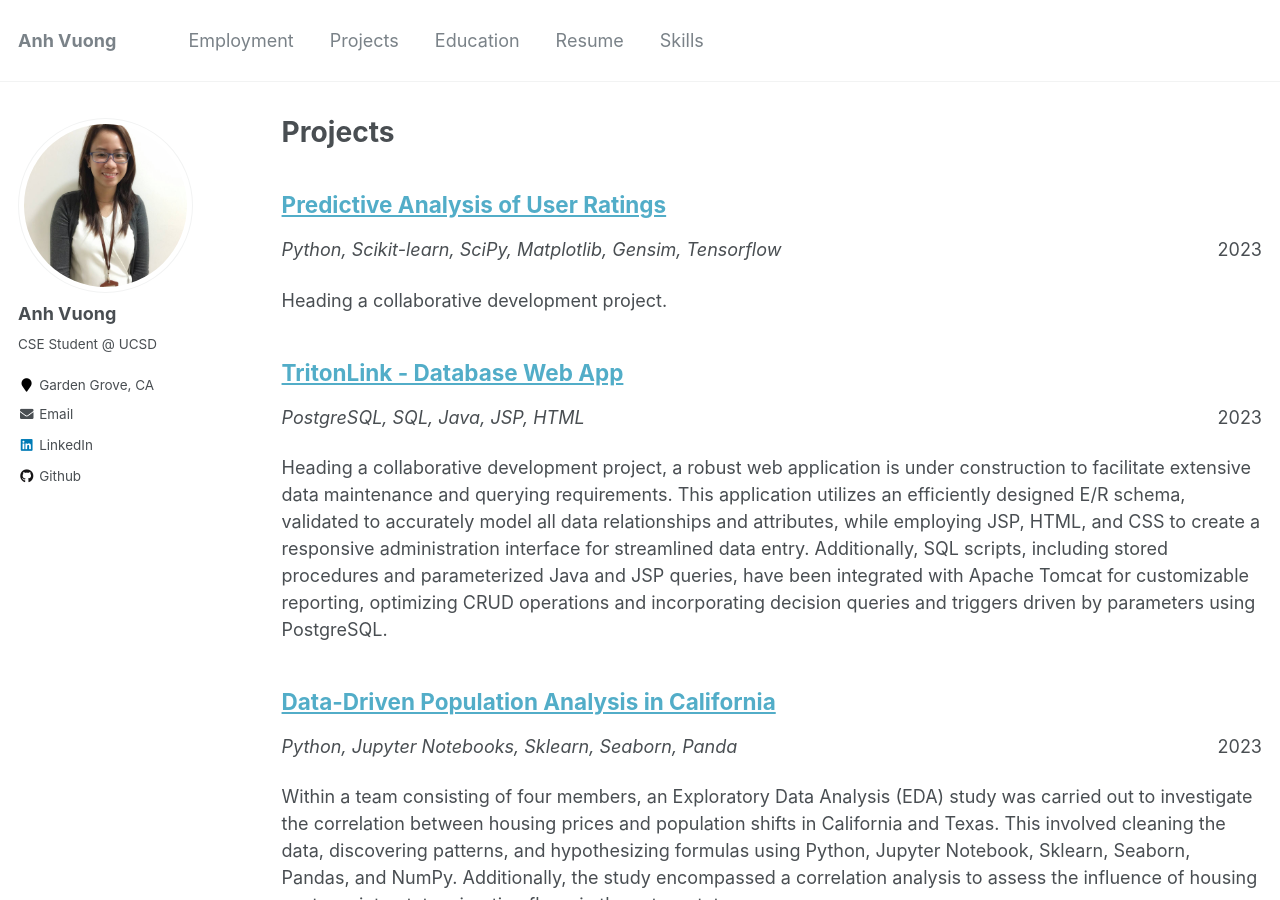
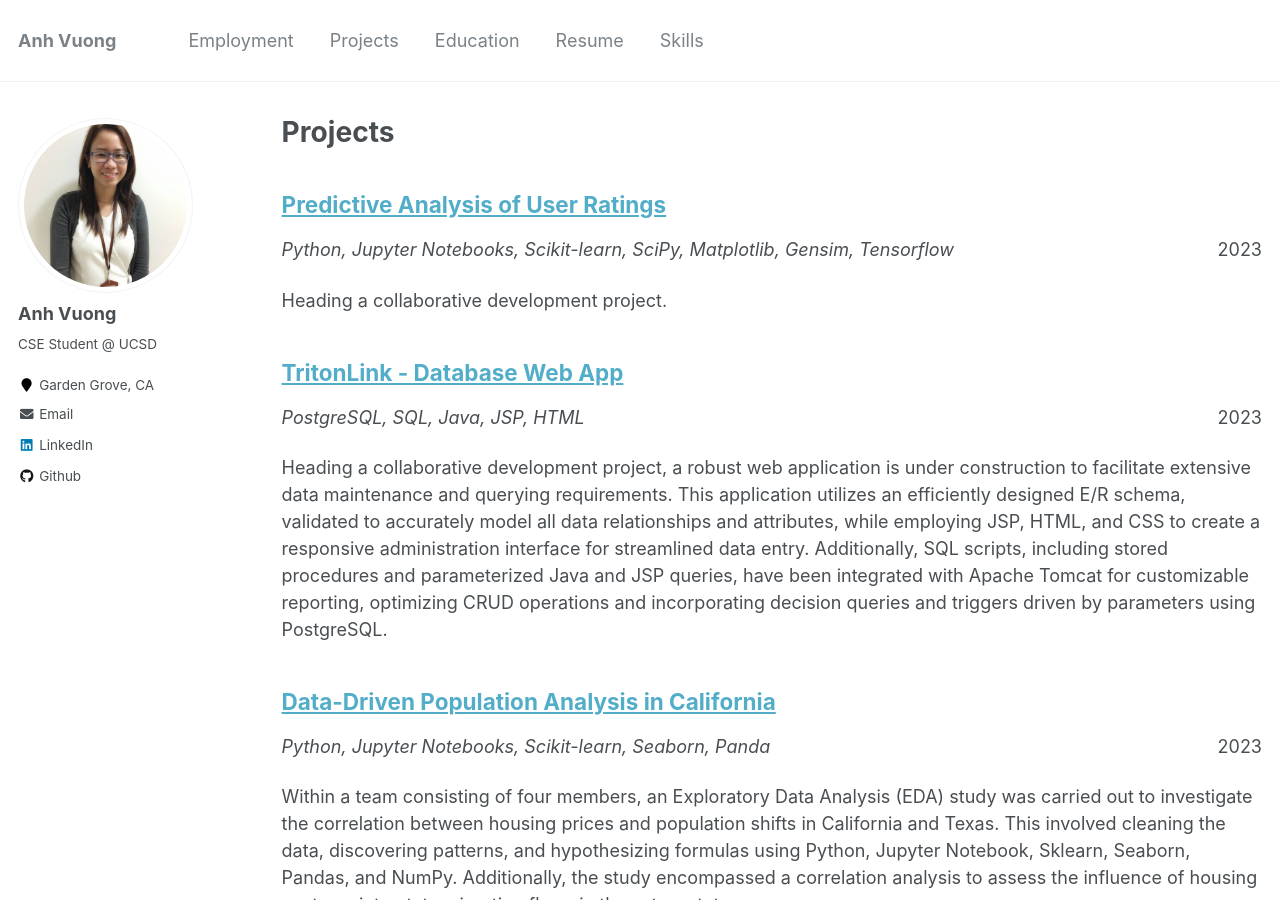
Before and after one commit to ahvuong/ahvuong.github.io, a Jekyll site: the page built from _pages/projects.md, in a window 1280 px wide and 900 px high. Built offline with Jekyll 4.4.1, drawn with Linux system fonts in a browser that asks for light colours.

Commit message:
Update icon

```diff
--- a/_projects/2023-data-analysis.md
+++ b/_projects/2023-data-analysis.md
@@ -2,7 +2,7 @@
 layout: archive
 title: "Data-Driven Population Analysis in California"
 collection: projects
-type: "Python, Jupyter Notebooks, Sklearn, Seaborn, Panda"
+type: "Python, Jupyter Notebooks, Scikit-learn, Seaborn, Panda"
 permalink: /projects/2023-data-analysis
 date: 2023-06-12
 ---
--- a/_projects/2023-predictive-analysis.md
+++ b/_projects/2023-predictive-analysis.md
@@ -2,7 +2,7 @@
 layout: archive
 title: "Predictive Analysis of User Ratings"
 collection: projects
-type: "Python, Scikit-learn, SciPy, Matplotlib, Gensim, Tensorflow"
+type: "Python, Jupyter Notebooks, Scikit-learn, SciPy, Matplotlib, Gensim, Tensorflow"
 permalink: /projects/2023-predictive-analysis
 date: 2023-12-11
 ---
@@ -11,7 +11,7 @@ Heading a collaborative development project.
 
 <!-- citation and icon code -->
 <p>
-<a href="https://github.com/ahvuong/Predictive_Analysis_of_User_Ratings/blob/main/CSE158RFA23_Assignment2_Report.pdf">Demo:  <i class="fab fa fa-file-pdf-o" aria-hidden="true"></i></a>
+<a href="https://github.com/ahvuong/Predictive_Analysis_of_User_Ratings/blob/main/CSE158RFA23_Assignment2_Report.pdf">Report:  <i class="fa fa-file-pdf-o" aria-hidden="true"></i></a>
 <a href="https://github.com/ahvuong/Predictive_Analysis_of_User_Ratings">Github: <i class="fab fa-fw fa-github zoom" aria-hidden="true"></i></a>
 </p>
 
```
